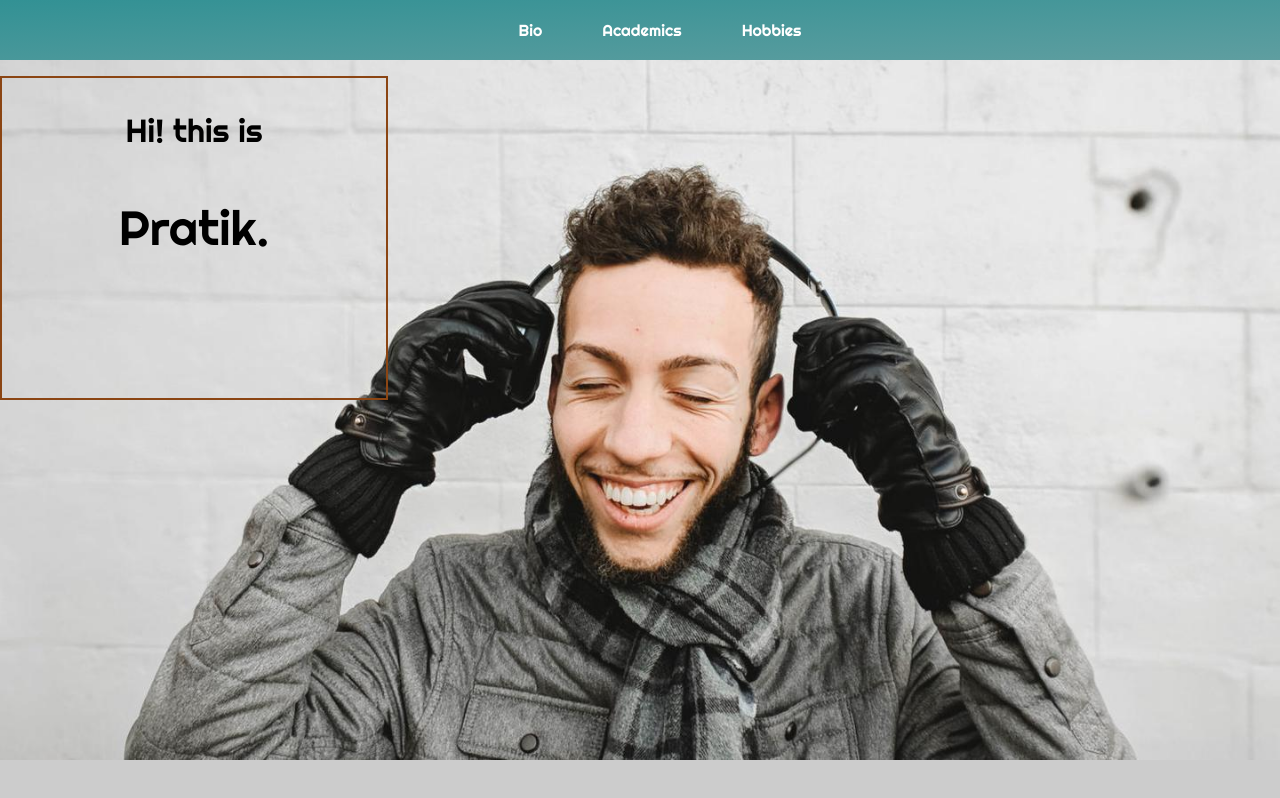
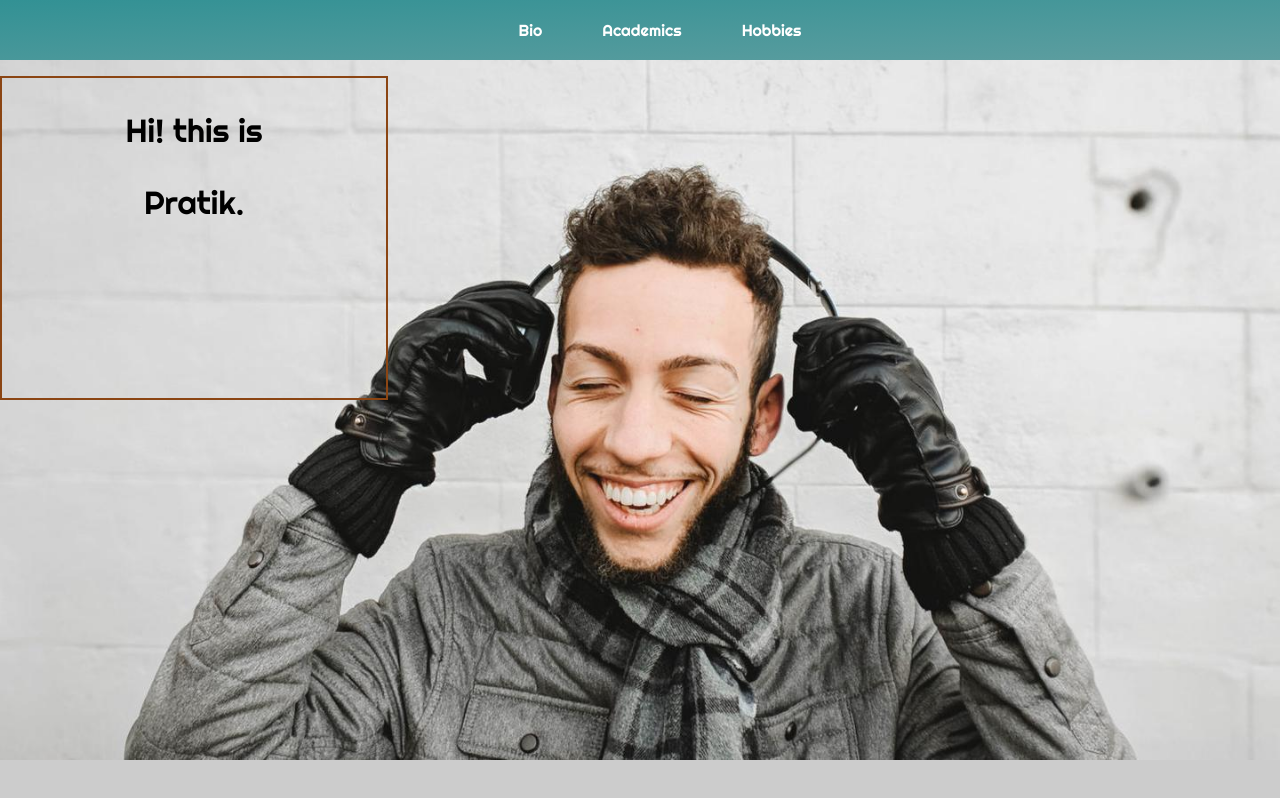
Before and after one commit to DaemonOfHell/web-dev, a website: page index.html in a window 1280 px wide. Drawn offline with Linux system fonts and the light colour scheme.

Commit message:
newBranch: edited css

```diff
--- a/style.css
+++ b/style.css
@@ -50,5 +50,6 @@ body {
 }
 
 #intro #name {
-  font-size: 3rem;
+  font-size: 2rem;
+  /* changed font size in newBranch */
 }
```
